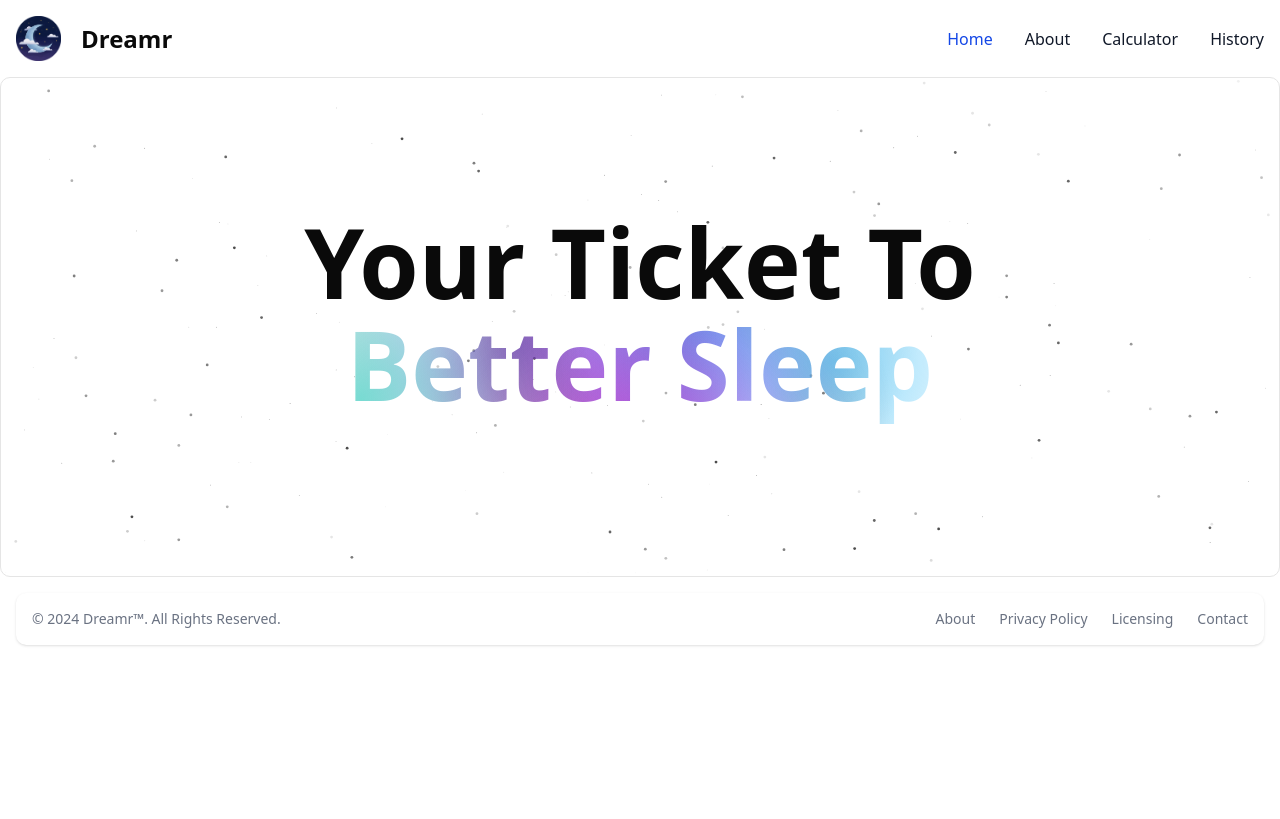
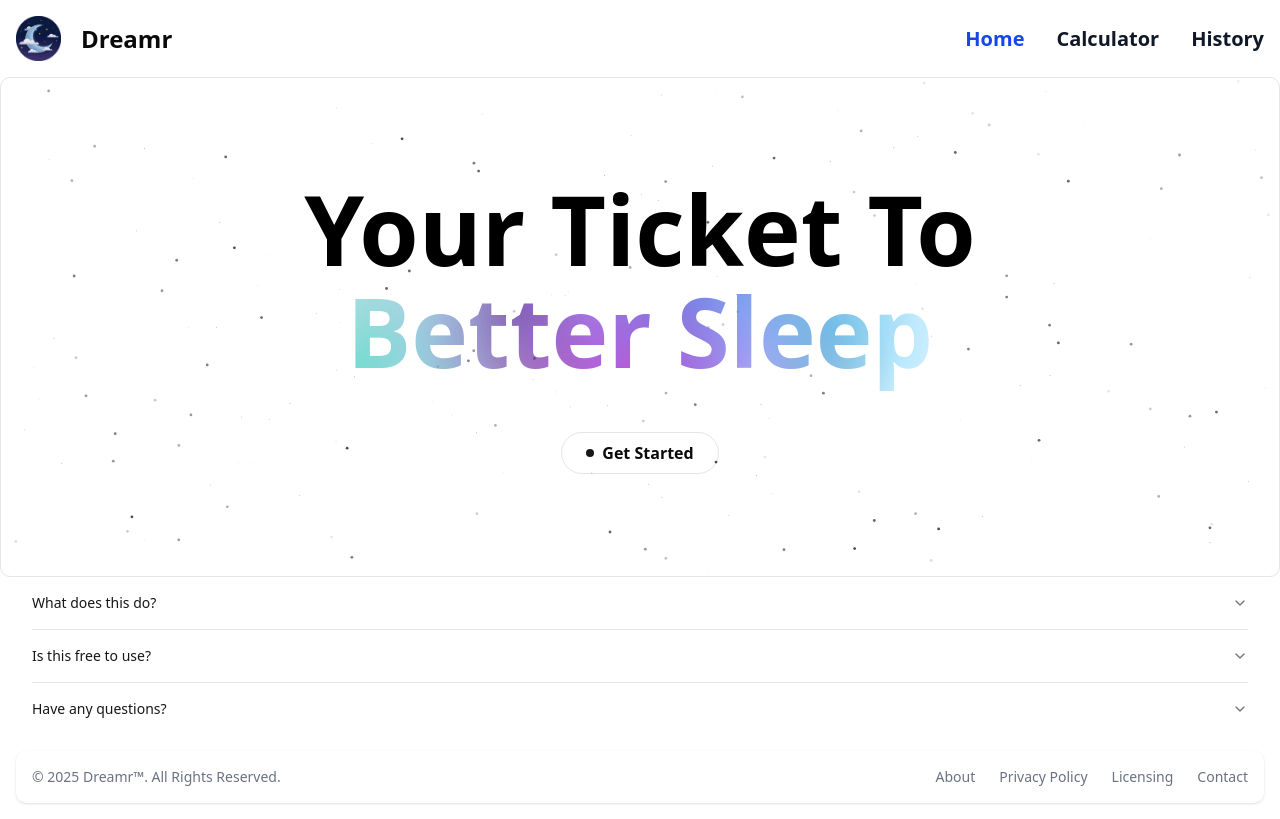
Before and after one commit to edddie7z/better-sleep-app, a Next.js app: page / in a window 1280 px wide. Built offline with nearby package versions, Linux system fonts and the light colour scheme.

Commit message:
Small updates

```diff
--- a/app/globals.css
+++ b/app/globals.css
@@ -77,6 +77,7 @@
   --sidebar-accent-foreground: oklch(0.205 0 0);
   --sidebar-border: oklch(0.922 0 0);
   --sidebar-ring: oklch(0.708 0 0);
+  --important-text: oklch(1 0 0);
 }
 
 .dark {
@@ -86,7 +87,7 @@
   --card-foreground: oklch(0.985 0 0);
   --popover: oklch(0.205 0 0);
   --popover-foreground: oklch(0.985 0 0);
-  --primary: oklch(0.922 0 0);
+  --primary: oklch(0.987 0.022 95.277);
   --primary-foreground: oklch(0.205 0 0);
   --secondary: oklch(0.269 0 0);
   --secondary-foreground: oklch(0.985 0 0);
@@ -111,6 +112,7 @@
   --sidebar-accent-foreground: oklch(0.985 0 0);
   --sidebar-border: oklch(1 0 0 / 10%);
   --sidebar-ring: oklch(0.556 0 0);
+  --important-text: oklch(92.75 0.0397 89.51);
 }
 
 @layer base {
--- a/app/page.tsx
+++ b/app/page.tsx
@@ -1,10 +1,14 @@
 import Image from "next/image";
 import Hero from "@/components/Hero";
+import Accordian from "@/components/Accordian";
 
 export default function Home() {
   return (
     <div>
       <Hero />
+      <div className="flex justify-center items-center">
+        <Accordian />
+      </div>
     </div>
   );
 }
--- /dev/null
+++ b/components/Accordian.jsx
@@ -0,0 +1,35 @@
+import React from "react";
+import {
+  Accordion,
+  AccordionContent,
+  AccordionItem,
+  AccordionTrigger,
+} from "@/components/ui/accordion";
+
+function Accordian() {
+  return (
+    <Accordion type="single" collapsible className="w-[95%] text-primary">
+      <AccordionItem value="item-1">
+        <AccordionTrigger>What does this do?</AccordionTrigger>
+        <AccordionContent>
+          A calculator to find your perfect sleep and wake times.
+        </AccordionContent>
+      </AccordionItem>
+      <AccordionItem value="item-2">
+        <AccordionTrigger>Is this free to use?</AccordionTrigger>
+        <AccordionContent>Yes. Of course it's free.</AccordionContent>
+      </AccordionItem>
+      <AccordionItem value="item-3">
+        <AccordionTrigger>Have any questions?</AccordionTrigger>
+        <AccordionContent>
+          Contact us through email at{" "}
+          <span className="text-decoration-line: underline hover:text-blue-700">
+            customerservice@dreamr.com
+          </span>
+        </AccordionContent>
+      </AccordionItem>
+    </Accordion>
+  );
+}
+
+export default Accordian;
--- a/components/Footer.jsx
+++ b/components/Footer.jsx
@@ -2,10 +2,10 @@ import React from "react";
 
 function Footer() {
   return (
-    <footer className="bg-white rounded-lg shadow-sm m-4 dark:bg-gray-800">
+    <footer className="bg-background rounded-lg shadow-sm m-4">
       <div className="w-full mx-auto max-w-screen-xl p-4 md:flex md:items-center md:justify-between">
         <span className="text-sm text-gray-500 sm:text-center dark:text-gray-400">
-          © 2024{" "}
+          © {new Date().getFullYear()}{" "}
           <a href="/" className="hover:underline">
             Dreamr™
           </a>
--- a/components/Hero.jsx
+++ b/components/Hero.jsx
@@ -3,28 +3,29 @@
 import React from "react";
 import { useTheme } from "next-themes";
 import { useEffect, useState } from "react";
-
 import { Particles } from "@/components/magicui/particles";
 import { AuroraText } from "@/components/magicui/aurora-text";
+import { InteractiveHoverButton } from "@/components/magicui/interactive-hover-button";
 
 export default function Hero() {
   const { resolvedTheme } = useTheme();
-  const [color, setColor] = useState("#ffffff");
+  const [color, setColor] = useState("#fffcd6");
 
   useEffect(() => {
-    setColor(resolvedTheme === "dark" ? "#ffffff" : "#000000");
+    setColor(resolvedTheme === "dark" ? "#fffcd6" : "#000000");
   }, [resolvedTheme]);
 
   return (
     <div className="relative flex h-[500px] w-full flex-col items-center justify-center overflow-hidden rounded-lg border bg-background">
-      <span
-        className="pointer-events-none z-10 whitespace-pre-wrap text-center text-8xl font-semibold leading-none"
-        color={color}
-      >
+      <span className="pointer-events-none z-10 whitespace-pre-wrap text-center text-8xl font-semibold leading-none text-black dark:text-primary">
         Your Ticket To
         <br />
         <AuroraText>Better Sleep</AuroraText>
       </span>
+      <br />
+      <InteractiveHoverButton className="dark:text-amber-50 hover:text-black">
+        Get Started
+      </InteractiveHoverButton>
       <Particles
         className="absolute inset-0 z-0"
         quantity={100}
--- a/components/Navbar.jsx
+++ b/components/Navbar.jsx
@@ -3,7 +3,7 @@ import Image from "next/image";
 
 function Navbar() {
   return (
-    <nav className="bg-white border-gray-200 dark:bg-gray-900">
+    <nav className=" border-gray-200 bg-background">
       <div className="max-w-screen-xl flex flex-wrap items-center justify-between mx-auto p-4">
         <a href="/" className="flex items-center space-x-5 rtl:space-x-reverse">
           <Image
@@ -13,7 +13,7 @@ function Navbar() {
             width={45}
             height={10}
           />
-          <span className="self-center text-2xl font-semibold whitespace-nowrap dark:text-white">
+          <span className="self-center text-2xl font-semibold whitespace-nowrap dark:text-amber-50">
             Dreamr
           </span>
         </a>
@@ -42,11 +42,11 @@ function Navbar() {
           </svg>
         </button>
         <div className="hidden w-full md:block md:w-auto" id="navbar-default">
-          <ul className="font-medium flex flex-col p-4 md:p-0 mt-4 border border-gray-100 rounded-lg bg-gray-50 md:flex-row md:space-x-8 rtl:space-x-reverse md:mt-0 md:border-0 md:bg-white dark:bg-gray-800 md:dark:bg-gray-900 dark:border-gray-700">
+          <ul className="font-semibold flex flex-col p-4 md:p-0 mt-4 border border-gray-100 rounded-lg bg-gray-50 md:flex-row md:space-x-8 rtl:space-x-reverse md:mt-0 md:border-0 md:bg-white dark:bg-background md:dark:bg-background dark:border-gray-700">
             <li>
               <a
                 href="/"
-                className="block py-2 px-3 text-white bg-blue-700 rounded-sm md:bg-transparent md:text-blue-700 md:p-0 dark:text-white md:dark:text-blue-500"
+                className="block py-2 px-3 text-xl text-white bg-blue-700 rounded-sm md:bg-transparent md:text-blue-700 md:p-0 dark:text-amber-50 md:dark:text-blue-700"
                 aria-current="page"
               >
                 Home
@@ -55,15 +55,7 @@ function Navbar() {
             <li>
               <a
                 href="#"
-                className="block py-2 px-3 text-gray-900 rounded-sm hover:bg-gray-100 md:hover:bg-transparent md:border-0 md:hover:text-blue-700 md:p-0 dark:text-white md:dark:hover:text-blue-500 dark:hover:bg-gray-700 dark:hover:text-white md:dark:hover:bg-transparent"
-              >
-                About
-              </a>
-            </li>
-            <li>
-              <a
-                href="#"
-                className="block py-2 px-3 text-gray-900 rounded-sm hover:bg-gray-100 md:hover:bg-transparent md:border-0 md:hover:text-blue-700 md:p-0 dark:text-white md:dark:hover:text-blue-500 dark:hover:bg-gray-700 dark:hover:text-white md:dark:hover:bg-transparent"
+                className="block py-2 px-3 text-xl text-gray-900 rounded-sm hover:bg-gray-100 md:hover:bg-transparent md:border-0 md:hover:text-blue-700 md:p-0 dark:text-amber-50 md:dark:hover:text-blue-700 dark:hover:bg-gray-700 dark:hover:text-white md:dark:hover:bg-transparent"
               >
                 Calculator
               </a>
@@ -71,7 +63,7 @@ function Navbar() {
             <li>
               <a
                 href="#"
-                className="block py-2 px-3 text-gray-900 rounded-sm hover:bg-gray-100 md:hover:bg-transparent md:border-0 md:hover:text-blue-700 md:p-0 dark:text-white md:dark:hover:text-blue-500 dark:hover:bg-gray-700 dark:hover:text-white md:dark:hover:bg-transparent"
+                className="block py-2 px-3 text-xl text-gray-900 rounded-sm hover:bg-gray-100 md:hover:bg-transparent md:border-0 md:hover:text-blue-700 md:p-0 dark:text-amber-50 md:dark:hover:text-blue-700 dark:hover:bg-gray-700 dark:hover:text-white md:dark:hover:bg-transparent"
               >
                 History
               </a>
--- /dev/null
+++ b/components/magicui/interactive-hover-button.tsx
@@ -0,0 +1,35 @@
+import React from "react";
+import { ArrowRight } from "lucide-react";
+import { cn } from "@/lib/utils";
+
+interface InteractiveHoverButtonProps
+  extends React.ButtonHTMLAttributes<HTMLButtonElement> {}
+
+export const InteractiveHoverButton = React.forwardRef<
+  HTMLButtonElement,
+  InteractiveHoverButtonProps
+>(({ children, className, ...props }, ref) => {
+  return (
+    <button
+      ref={ref}
+      className={cn(
+        "group relative w-auto cursor-pointer overflow-hidden rounded-full border bg-background p-2 px-6 text-center font-semibold",
+        className,
+      )}
+      {...props}
+    >
+      <div className="flex items-center gap-2">
+        <div className="h-2 w-2 rounded-full bg-primary transition-all duration-300 group-hover:scale-[100.8]"></div>
+        <span className="inline-block transition-all duration-300 group-hover:translate-x-12 group-hover:opacity-0">
+          {children}
+        </span>
+      </div>
+      <div className="absolute top-0 z-10 flex h-full w-full translate-x-12 items-center justify-center gap-2 text-primary-foreground opacity-0 transition-all duration-300 group-hover:-translate-x-5 group-hover:opacity-100">
+        <span>{children}</span>
+        <ArrowRight />
+      </div>
+    </button>
+  );
+});
+
+InteractiveHoverButton.displayName = "InteractiveHoverButton";
--- /dev/null
+++ b/components/ui/accordion.tsx
@@ -0,0 +1,66 @@
+"use client"
+
+import * as React from "react"
+import * as AccordionPrimitive from "@radix-ui/react-accordion"
+import { ChevronDownIcon } from "lucide-react"
+
+import { cn } from "@/lib/utils"
+
+function Accordion({
+  ...props
+}: React.ComponentProps<typeof AccordionPrimitive.Root>) {
+  return <AccordionPrimitive.Root data-slot="accordion" {...props} />
+}
+
+function AccordionItem({
+  className,
+  ...props
+}: React.ComponentProps<typeof AccordionPrimitive.Item>) {
+  return (
+    <AccordionPrimitive.Item
+      data-slot="accordion-item"
+      className={cn("border-b last:border-b-0", className)}
+      {...props}
+    />
+  )
+}
+
+function AccordionTrigger({
+  className,
+  children,
+  ...props
+}: React.ComponentProps<typeof AccordionPrimitive.Trigger>) {
+  return (
+    <AccordionPrimitive.Header className="flex">
+      <AccordionPrimitive.Trigger
+        data-slot="accordion-trigger"
+        className={cn(
+          "focus-visible:border-ring focus-visible:ring-ring/50 flex flex-1 items-start justify-between gap-4 rounded-md py-4 text-left text-sm font-medium transition-all outline-none hover:underline focus-visible:ring-[3px] disabled:pointer-events-none disabled:opacity-50 [&[data-state=open]>svg]:rotate-180",
+          className
+        )}
+        {...props}
+      >
+        {children}
+        <ChevronDownIcon className="text-muted-foreground pointer-events-none size-4 shrink-0 translate-y-0.5 transition-transform duration-200" />
+      </AccordionPrimitive.Trigger>
+    </AccordionPrimitive.Header>
+  )
+}
+
+function AccordionContent({
+  className,
+  children,
+  ...props
+}: React.ComponentProps<typeof AccordionPrimitive.Content>) {
+  return (
+    <AccordionPrimitive.Content
+      data-slot="accordion-content"
+      className="data-[state=closed]:animate-accordion-up data-[state=open]:animate-accordion-down overflow-hidden text-sm"
+      {...props}
+    >
+      <div className={cn("pt-0 pb-4", className)}>{children}</div>
+    </AccordionPrimitive.Content>
+  )
+}
+
+export { Accordion, AccordionItem, AccordionTrigger, AccordionContent }
--- a/package.json
+++ b/package.json
@@ -9,6 +9,7 @@
     "lint": "next lint"
   },
   "dependencies": {
+    "@radix-ui/react-accordion": "^1.2.3",
     "class-variance-authority": "^0.7.1",
     "clsx": "^2.1.1",
     "lucide-react": "^0.482.0",
```
Also changed, not shown: components/magicui/shimmer-button.tsx (added, +96 -0 lines), 1 other file (tests, documents, lock files or other folders).
